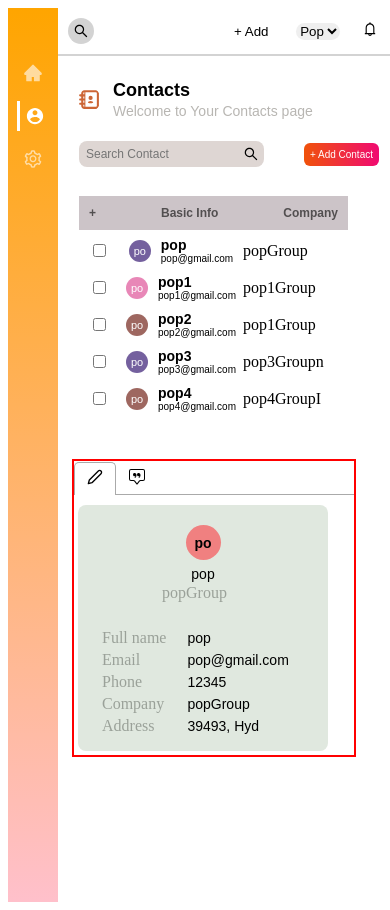
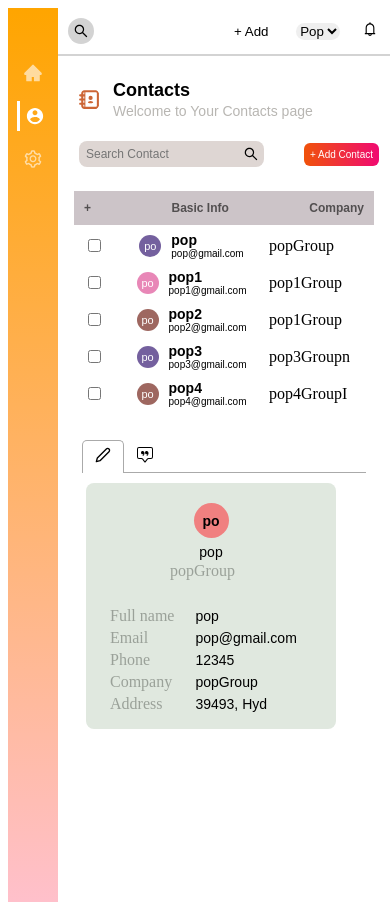
Before and after one commit to saisantosh005/contactListDashboard, a React (Create React App) app: page / in a window 390 px wide. Built offline with nearby package versions, Linux system fonts and the light colour scheme.

Commit message:
responsivenessCorrected

```diff
--- a/src/components/ChatBoard/styledComponents.js
+++ b/src/components/ChatBoard/styledComponents.js
@@ -5,8 +5,9 @@ const ChatBoardMainContainer = styled.div`
   flex-direction: column;
   align-items: center;
   background: black;
-  min-width: 150px;
-  max-width: 250px;
+  /* min-width: 150px;
+  max-width: 250px; */
+  width: 100%;
   margin: 8px;
   padding: 6px;
   border-radius: 15px;
@@ -23,8 +24,7 @@ const ChardBoardChatContainer = styled.div`
   background-color: #edede6;
   align-items: flex-start;
   flex-grow: 1;
-  width: 200px;
-  max-width: 220px;
+  width: 90%;
   max-height: 200px;
   padding: 10px;
   border-radius: 15px;
@@ -88,8 +88,9 @@ const InputAndButtonConatiner = styled.div`
   justify-content: space-between;
   flex-wrap: wrap;
   flex-grow: 1;
+  width: 90%;
+  max-width: 300px;
   padding: 4px 6px;
-  max-width: 220px;
   @media screen and (min-width: 568px) {
     padding: 6px 8px;
     font-size: 20px;
@@ -118,8 +119,10 @@ const Input = styled.input`
   background-color: inherit;
   border: none;
   outline: none;
+  padding: 3px;
   @media screen and (min-width: 568px) {
     font-size: 14px;
+    padding: 5px;
   }
 `;
 const Button = styled.button`
--- a/src/components/ContactListTable/styledComponents.js
+++ b/src/components/ContactListTable/styledComponents.js
@@ -59,12 +59,10 @@ const ContactsTableMainContainer = styled.div`
 `;
 
 const Table = styled.table`
-  min-width: 180px;
-  max-width: 250px;
-  margin: 15px;
-  /* border: 2px solid red; */
+  width: 100%;
   @media screen and (min-width: 568px) {
-    max-width: 500px;
+    width: 50%;
+    max-width: 350px;
   }
 `;
 const TableHeader = styled.thead`
@@ -169,7 +167,9 @@ const TabelAndChatOrDetailsContainer = styled.div`
   flex-wrap: wrap;
   width: 100%;
   /* border: 2px solid black; */
+  padding: 10px;
   @media screen and (min-width: 567px) {
+    justify-content: space-between;
     max-width: 900px;
     font-size: 20px;
   }
@@ -198,10 +198,10 @@ const Input = styled.input`
 
 const TabsContainer = styled(Tabs)`
   width: 100%;
-  border: 2px solid red;
+  /* border: 2px solid red; */
   margin: 10px;
   @media screen and (min-width: 658px) {
-    width: auto;
+    width: 50%;
     margin: 12px;
   }
 `;
```
